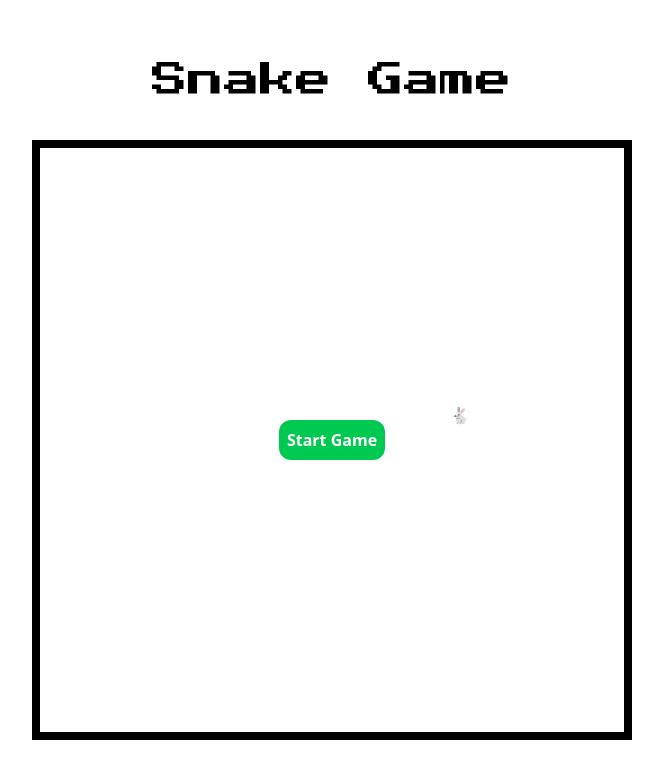
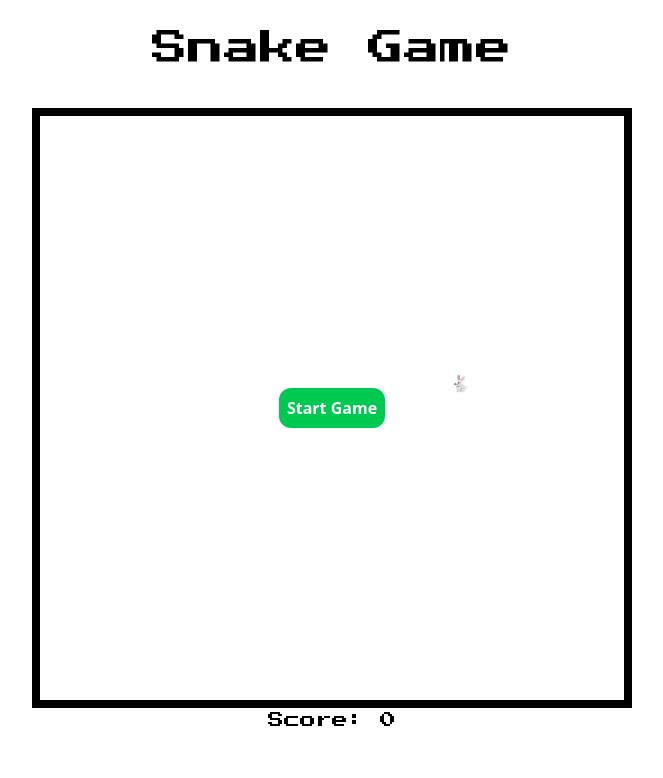
Before and after one commit to Dantilldev/chase-the-rabbit, a Next.js app: page / in a window 1280 px wide. Shown: the top 778 px of the page, without its empty margins (308-971 px from the left). Built offline with nearby package versions, Linux system fonts and the light colour scheme.

Commit message:
Added score text

```diff
--- a/pages/index.js
+++ b/pages/index.js
@@ -1,5 +1,5 @@
-import {useState, useEffect} from "react";
-import {Press_Start_2P} from "next/font/google";
+import { useState, useEffect } from "react";
+import { Press_Start_2P } from "next/font/google";
 
 //  Todos😀
 // 1. Om ormen äter upp kaninen så ska den bli längre
@@ -21,27 +21,27 @@ const pixelFont = Press_Start_2P({
 });
 
 export default function Home() {
-  const [position, setPosition] = useState({x: 0, y: 0}); // Postion för Snake
+  const [position, setPosition] = useState({ x: 0, y: 0 }); // Postion för Snake
   const [direction, setDirection] = useState("down-direction"); // Riktning för Snake
   const [isPlaying, setIsPlaying] = useState(false); // Om spelet är igång
   const [speed, setSpeed] = useState(10); // Speed för Snake
   const [rabbitPos, setRabbitPos] = useState({}); // Postion för Rabbit
 
   useEffect(() => {
-    setRabbitPos({x: Math.random() * 565, y: Math.random() * 565});
+    setRabbitPos({ x: Math.random() * 565, y: Math.random() * 565 });
   }, []);
 
   // Funtion som tar hand om riktningen
   function HandleAutoDirection() {
     switch (direction) {
       case "down-direction":
-        return setPosition((prev) => ({...prev, y: prev.y + speed})); // Gå ner
+        return setPosition((prev) => ({ ...prev, y: prev.y + speed })); // Gå ner
       case "up-direction":
-        return setPosition((prev) => ({...prev, y: prev.y - speed})); // Gå upp
+        return setPosition((prev) => ({ ...prev, y: prev.y - speed })); // Gå upp
       case "right-direction":
-        return setPosition((prev) => ({...prev, x: prev.x + speed})); // Gå höger
+        return setPosition((prev) => ({ ...prev, x: prev.x + speed })); // Gå höger
       case "left-direction":
-        return setPosition((prev) => ({...prev, x: prev.x - speed})); // Gå vänster
+        return setPosition((prev) => ({ ...prev, x: prev.x - speed })); // Gå vänster
       default:
         return;
     }
@@ -127,7 +127,7 @@ export default function Home() {
         ) : (
           <button
             onClick={() => {
-              setPosition({y: 300, x: 300});
+              setPosition({ y: 300, x: 300 });
               setIsPlaying(true);
             }}
             className="bg-green-500 rounded-xl text-center p-2 text-white font-bold cursor-pointer hover:scale-120 duration-150 ease-in transition-all"
@@ -136,6 +136,7 @@ export default function Home() {
           </button>
         )}
       </div>
+      <p className={`text-1xl mb-10 ${pixelFont.className}`}>Score: 0</p>
     </div>
   );
 }
```
